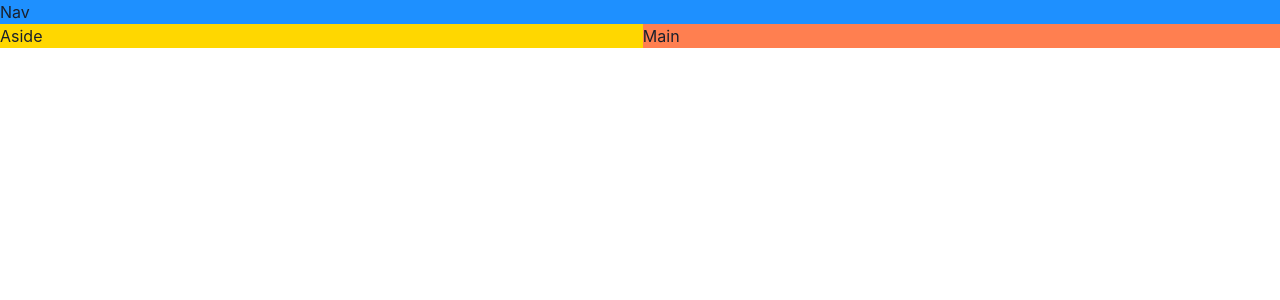
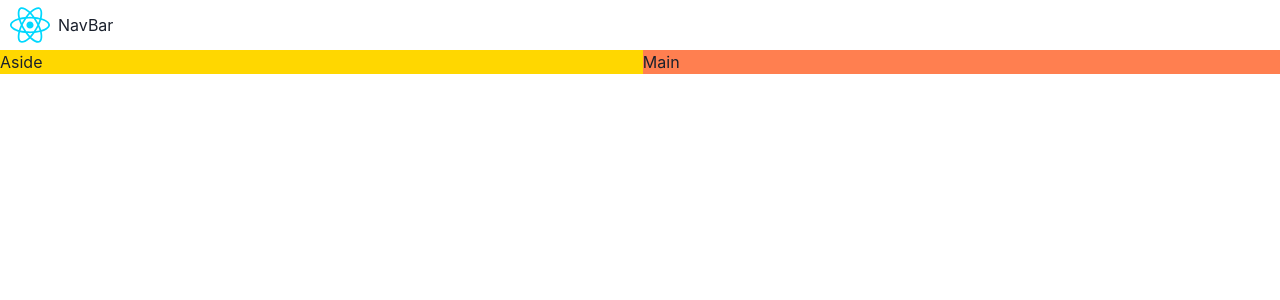
Before and after one commit to kalpesh-d/totalitycorp-frontend-challenge, a React (Vite) app: page / in a window 1280 px wide. Shown: the top 300 px of the page. Built offline with nearby package versions, Linux system fonts and the light colour scheme.

Commit message:
Build navbar

```diff
--- a/package.json
+++ b/package.json
@@ -13,6 +13,7 @@
     "@chakra-ui/react": "^2.8.1",
     "@emotion/react": "^11.11.1",
     "@emotion/styled": "^11.11.0",
+    "axios": "^1.5.1",
     "framer-motion": "^10.16.4",
     "react": "^18.2.0",
     "react-dom": "^18.2.0"
--- a/src/App.tsx
+++ b/src/App.tsx
@@ -1,4 +1,5 @@
 import { Grid, GridItem, Show } from "@chakra-ui/react"
+import NavBar from "./components/NavBar"
 
 function App() {
   return (
@@ -6,7 +7,9 @@
       base: `"nav" "main"`,
       lg: `"nav nav" "aside main"`,
     }}>
-      <GridItem area='nav' bg='dodgerblue'>Nav</GridItem>
+      <GridItem area='nav'>
+        <NavBar />
+      </GridItem>
       <Show above="lg">
         <GridItem area='aside' bg='gold'>Aside</GridItem>
       </Show>
--- /dev/null
+++ b/src/components/NavBar.tsx
@@ -0,0 +1,13 @@
+import { HStack, Image, Text } from "@chakra-ui/react"
+import Logo from '../assets/react.svg'
+
+function NavBar() {
+  return (
+    <HStack>
+        <Image src={Logo} boxSize='50px' pl='10px'/>
+        <Text>NavBar</Text>
+    </HStack>
+  )
+}
+
+export default NavBar
```
Also changed, not shown: 1 other file (tests, documents, lock files or other folders).
